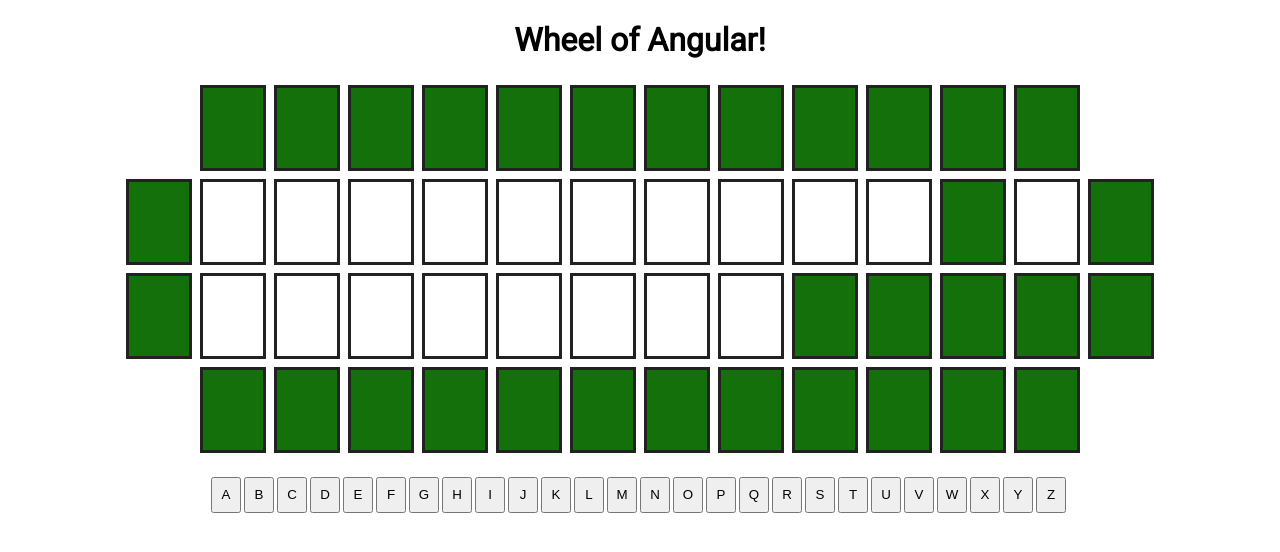
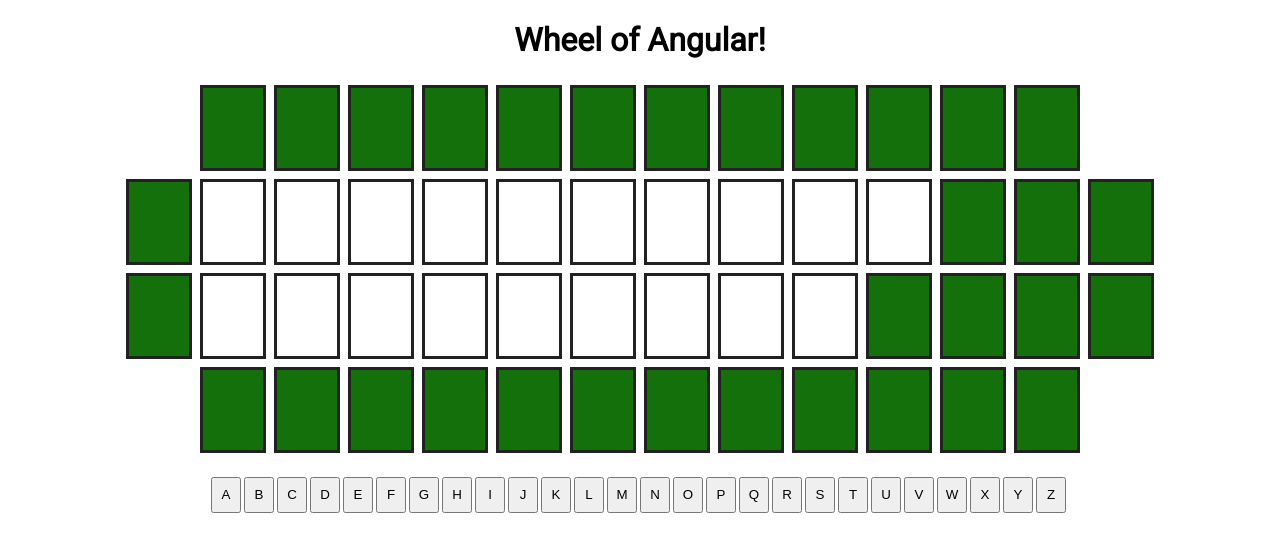
Before and after one commit to yfzwinnie/wheel-of-angular, an Angular app: page / in a window 1280 px wide. Shown: the top 552 px of the page. Built offline with nearby package versions, Linux system fonts and the light colour scheme.

Commit message:
add logic to check if word should be move to next row

```diff
--- a/src/app/board/board.component.ts
+++ b/src/app/board/board.component.ts
@@ -21,11 +21,22 @@
 
   createBoard() {
     const puzzleArr = [...this.currentPuzzle];
+    const puzzleWords = this.currentPuzzle.split(" ");
     let puzzleArrIndex = 0;
+    let wordIndex = 0;
+    let moveToNextRow = false;
     this.board = this.boardLayout.map(row => {
-      return row.map(number => {
-        if(puzzleArr[puzzleArrIndex] === ' ') {
+      moveToNextRow = false;
+      return row.map((number, rowIndex) => {
+        if(moveToNextRow) {
+          return "";
+        } else if(puzzleArr[puzzleArrIndex] === ' ') {
           puzzleArrIndex += 1;
+          wordIndex += 1;
+          //to calculate if we should move word to next row
+          if((row.length - rowIndex - 2) < puzzleWords[wordIndex].length) {
+            moveToNextRow = true;
+          }
           return "";
         } else if(number !== 0 && puzzleArrIndex !== puzzleArr.length) {
           const tileObj = {
--- a/src/assets/data/puzzle.json
+++ b/src/assets/data/puzzle.json
@@ -1,5 +1,6 @@
 [
     "Dependency Injection",
     "Observables",
-    "Reactive Forms"
+    "Reactive Forms",
+    "Route Module"
 ]
```
